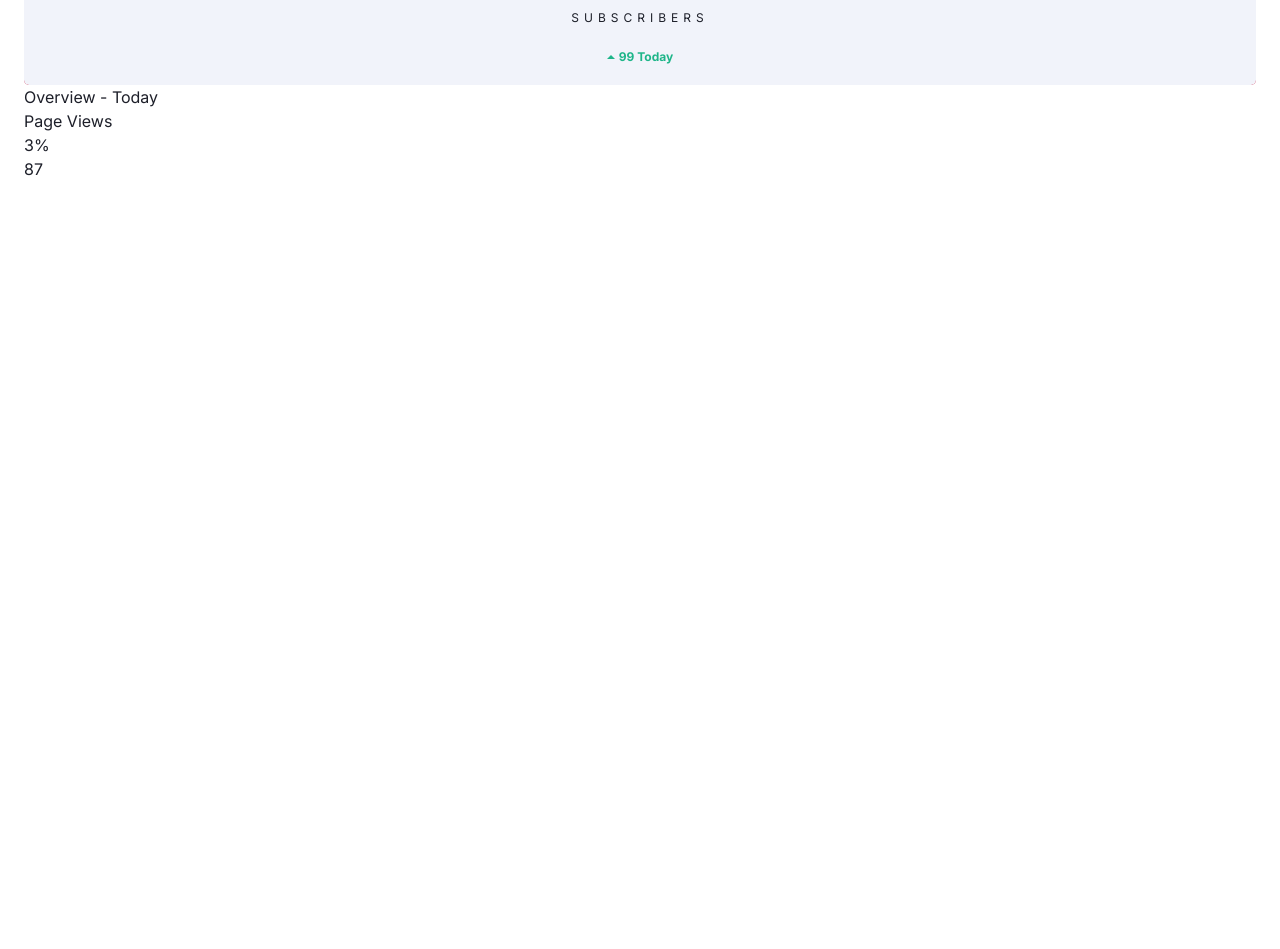
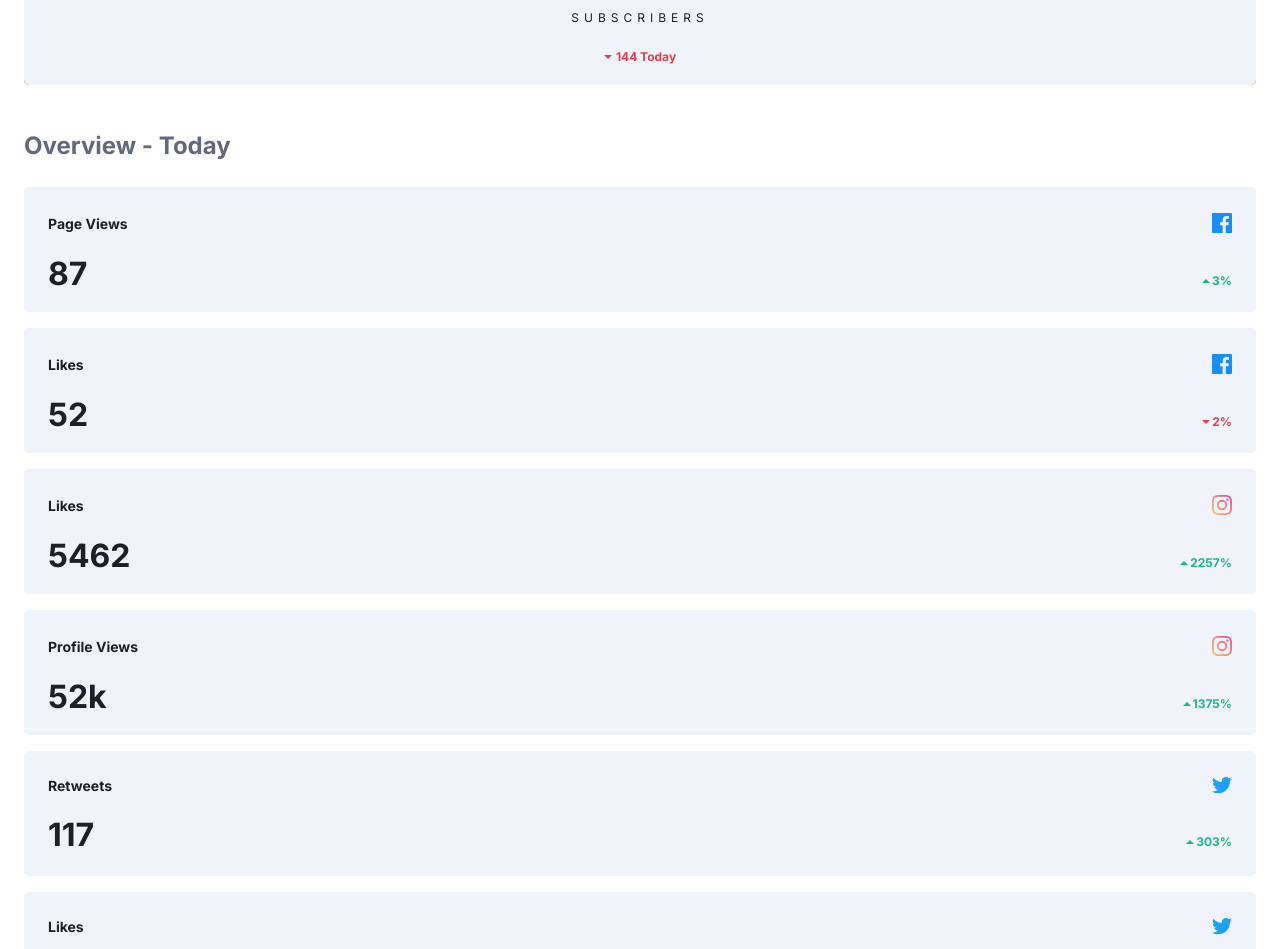
Before and after one commit to jcccc4/social-media-dashboard, a Next.js app: page / in a window 1280 px wide. Shown: the part 1103-2052 px from the top of the page. Before the commit the page ends 1329 px from the top, so only its background shows below. Built offline with nearby package versions, Linux system fonts and the light colour scheme.

Commit message:
Added the Overview Section

```diff
--- a/src/app/components/Headers.tsx
+++ b/src/app/components/Headers.tsx
@@ -3,7 +3,7 @@ import DarkMode from '@/app/utilities/DarkMode'
 function Headers() {
   return (
     <header className="font-bold ">
-      <h1 className="text-header">Social Media Dashboard</h1>
+      <h1 >Social Media Dashboard</h1>
       <p className="text-p text-[#63687D]">Total Followers: 23,004</p>
       <hr className="border border-[#848BAB] border-solid w-full  mt-6 mb-4"/>
       <DarkMode />
--- /dev/null
+++ b/src/app/components/Overview.tsx
@@ -0,0 +1,79 @@
+import React from "react";
+import OverviewStat from "./OverviewStat";
+type Props = {
+  hasFollowerGain: (netChange: number) => boolean;
+};
+
+export default function Overview({ hasFollowerGain }: Props) {
+  return (
+    <section className="mt-[46px] w-full  ">
+      <h1 className="text-[#63687D]">Overview - Today</h1>
+      <ul className="mt-[27px] flex flex-col gap-4">
+        <OverviewStat
+          icon="icon-facebook.svg"
+          alternateText="Facebook Icon"
+          statistic={"Page Views"}
+          statisticCount={"87"}
+          netChange={3}
+          hasFollowerGain={hasFollowerGain}
+        />
+        <OverviewStat
+          icon="icon-facebook.svg"
+          alternateText="Facebook Icon"
+          statistic={"Likes"}
+          statisticCount={"52"}
+          netChange={-2}
+          hasFollowerGain={hasFollowerGain}
+        />
+        <OverviewStat
+          icon="icon-instagram.svg"
+          alternateText="Instagram Icon"
+          statistic={"Likes"}
+          statisticCount={"5462"}
+          netChange={2257}
+          hasFollowerGain={hasFollowerGain}
+        />
+        <OverviewStat
+          icon="icon-instagram.svg"
+          alternateText="Instagram Icon"
+          statistic={"Profile Views"}
+          statisticCount={"52k"}
+          netChange={1375}
+          hasFollowerGain={hasFollowerGain}
+        />
+        <OverviewStat
+          icon="icon-twitter.svg"
+          alternateText="Twitter Icon"
+          statistic={"Retweets"}
+          statisticCount={"117"}
+          netChange={303}
+          hasFollowerGain={hasFollowerGain}
+        />
+        <OverviewStat
+          icon="icon-twitter.svg"
+          alternateText="Twitter Icon"
+          statistic={"Likes"}
+          statisticCount={"507"}
+          netChange={553}
+          hasFollowerGain={hasFollowerGain}
+        />
+        <OverviewStat
+          icon="icon-youtube.svg"
+          alternateText="Youtube Icon"
+          statistic={"Likes"}
+          statisticCount={"107"}
+          netChange={-19}
+          hasFollowerGain={hasFollowerGain}
+        />
+        <OverviewStat
+          icon="icon-youtube.svg"
+          alternateText="Youtube Icon"
+          statistic={"Total Views"}
+          statisticCount={"1407"}
+          netChange={-12}
+          hasFollowerGain={hasFollowerGain}
+        />
+      </ul>
+    </section>
+  );
+}
--- /dev/null
+++ b/src/app/components/OverviewStat.tsx
@@ -0,0 +1,60 @@
+import React from "react";
+import Image from "next/image";
+type Props = {
+  icon: string;
+  alternateText: string;
+  statistic: string;
+  statisticCount: string;
+  netChange: number;
+  hasFollowerGain: (netChange: number) => boolean;
+};
+
+function OverviewStat({
+  icon,
+  alternateText,
+  statistic,
+  statisticCount,
+  netChange,
+  hasFollowerGain,
+}: Props) {
+  return (
+    <li className="h-[125px] px-6 pt-[26px] bg-[#F1F3FA] rounded-[5px]">
+      <ul>
+        <li className="flex justify-between items-center text-statistics font-bold">
+          <span>{statistic}</span>
+          <Image src={`/${icon}`} height={20} width={20} alt={alternateText} />
+        </li>
+
+        <li className="mt-[21px] flex justify-between items-start ">
+          <span className="text-statisticsNumber font-bold">
+            {statisticCount}
+          </span>
+          <span
+            className={`flex gap-[2px] mt-[19px] items-center font-bold text-username ${
+              hasFollowerGain(netChange) ? "text-[#1EB589]" : "text-[#DC414C]"
+            } `}
+          >
+            {hasFollowerGain(netChange) ? (
+              <Image
+                src="/icon-up.svg"
+                height={4}
+                width={8}
+                alt="Follower Gain"
+              />
+            ) : (
+              <Image
+                src="/icon-down.svg"
+                height={4}
+                width={8}
+                alt="Follower Loss"
+              />
+            )}
+            <span>{Math.abs(netChange).toString()}%</span>
+          </span>
+        </li>
+      </ul>
+    </li>
+  );
+}
+
+export default OverviewStat;
--- a/src/app/components/SocialMedia.tsx
+++ b/src/app/components/SocialMedia.tsx
@@ -1,12 +1,14 @@
 import React from "react";
 import Image from "next/image";
 type Props = {
-  border: String;
-  username: String;
-  followerCount: String;
-  followerNetChange: Number;
-  description:String;
-  icon: String;
+  border: string;
+  username: string;
+  followerCount: string;
+  followerNetChange: number;
+  description:string;
+  icon: string;
+  alternateText:string;
+  hasFollowerGain: (netChange: number) => boolean;
 };
 function SocialMedia({
   username,
@@ -15,6 +17,8 @@ function SocialMedia({
   border,
   icon,
   description,
+  alternateText,
+  hasFollowerGain
 }: Props) {
   return (
     <section
@@ -27,7 +31,7 @@ function SocialMedia({
               src={`/${icon}`}
               height={20}
               width={20}
-              alt="Facebook Icon"
+              alt={alternateText}
             />
             {username}
           </li>
@@ -35,15 +39,24 @@ function SocialMedia({
             {followerCount.toString()}
           </li>
           <li className="text-username mt-[9px] tracking-[5px]">{description}</li>
-          <li className="mt-[24px] font-bold text-username text-[#1EB589] flex items-center gap-1">
+          <li className={`mt-[24px] font-bold text-username flex items-center gap-1 ${hasFollowerGain(followerNetChange) ? "text-[#1EB589]" : "text-[#DC414C]"}`}>
+          {hasFollowerGain(followerNetChange) ? (
               <Image
                 src="/icon-up.svg"
                 height={4}
                 width={8}
                 alt="Follower Gain"
               />
+            ) : (
+              <Image
+                src="/icon-down.svg"
+                height={4}
+                width={8}
+                alt="Follower Loss"
+              />
+            )}
             <span>
-              <span>{followerNetChange.toString()}</span> Today
+              <span>{Math.abs(followerNetChange).toString()}</span> Today
             </span>
           </li>
         </ul>
--- /dev/null
+++ b/src/app/components/SocialMediaList.tsx
@@ -0,0 +1,52 @@
+import React from "react";
+import SocialMedia from "./SocialMedia";
+type Props = {
+  hasFollowerGain: (netChange: number) => boolean;
+};
+
+export default function SocialMediaList({ hasFollowerGain }: Props) {
+  return (
+    <>
+      <SocialMedia
+        border="bg-[#178FF5]"
+        username="@nathanf"
+        followerCount="1987"
+        followerNetChange={12}
+        description="FOLLOWERS"
+        icon="icon-facebook.svg"
+        alternateText="Facebook Icon"
+        hasFollowerGain={hasFollowerGain}
+      />
+      <SocialMedia
+        border="bg-[#1DA1F2]"
+        username="@nathanf"
+        followerCount="1044"
+        followerNetChange={99}
+        description="FOLLOWERS"
+        icon="icon-twitter.svg"
+        alternateText="Twitter Icon"
+        hasFollowerGain={hasFollowerGain}
+      />
+      <SocialMedia
+        border="bg-gradient-to-l from-[#DF4896] via-[#EE877E] to-[#FDC366]"
+        username="@realnathanf"
+        followerCount="11k"
+        followerNetChange={1099}
+        description="FOLLOWERS"
+        icon="icon-instagram.svg"
+        alternateText="Instagram Icon"
+        hasFollowerGain={hasFollowerGain}
+      />
+      <SocialMedia
+        border="bg-[#C4032B]"
+        username="Nathan F."
+        followerCount="82349"
+        followerNetChange={-144}
+        description="SUBSCRIBERS"
+        icon="icon-youtube.svg"
+        alternateText="Youtube Icon"
+        hasFollowerGain={hasFollowerGain}
+      />
+    </>
+  );
+}
--- a/src/app/globals.css
+++ b/src/app/globals.css
@@ -1,3 +1,9 @@
 @tailwind base;
 @tailwind components;
 @tailwind utilities;
+
+@layer base {
+    h1{
+        @apply text-header font-bold
+    }
+};
--- a/src/app/page.tsx
+++ b/src/app/page.tsx
@@ -1,28 +1,21 @@
 import Header from "@/app/components/Headers";
-import SocialMedia from "@/app/components/SocialMedia";
+import SocialMediaList from "@/app/components/SocialMediaList";
+import Overview from "@/app/components/Overview";
 export default function Home() {
+    const hasFollowerGain = (netChange: number): boolean => {
+      if (netChange >= 0) {
+        return true;
+      }
+      return false;
+    };
   return (
     <>
       <section className="bg-[#F7F9FF] absolute top-0 left-0 w-full h-[216px] rounded-b-[20px] -z-10 dark:bg-[#20222F]"></section>
 
-      <main className="relative mt-9 m-6 x-6 mb-[45px] ">
+      <main className="relative mt-9 mx-6 ">
         <Header />
-        <SocialMedia border={"bg-[#178FF5]"} username={'@nathanf'} followerCount={'1987'} followerNetChange={12} description={'FOLLOWERS'} icon={'icon-facebook.svg'}/>
-        <SocialMedia border={"bg-[#1DA1F2]"} username={'@nathanf'} followerCount={'1044'} followerNetChange={99} description={'FOLLOWERS'} icon={'icon-twitter.svg'}/>
-        <SocialMedia border={"bg-gradient-to-l from-[#DF4896] via-[#EE877E] to-[#FDC366]"} username={'@realnathanf'} followerCount={'11k'} followerNetChange={1099} description={'FOLLOWERS'} icon={'icon-instagram.svg'}/>
-        <SocialMedia border={"bg-[#C4032B]"} username={'Nathan F.'} followerCount={'82349'} followerNetChange={99} description={'SUBSCRIBERS'} icon={'icon-instagram.svg'}/>
-
-        {/* @nathanf 1044 Followers 99 Today @realnathanf 11k
-      Followers 1099 Today Nathan F. 8239 Subscribers 144 Today  */}
-        <h1>Overview - Today</h1>
-        <section>
-          <section>Page Views</section>
-          <section> 3% </section>
-          <section>87</section>
-        </section>
-
-        {/* Likes 52 2% Likes 5462 2257% Profile Views 52k 1375%
-      Retweets 117 303% Likes 507 553% Likes 107 19% Total Views 1407 12% */}
+        <SocialMediaList hasFollowerGain={hasFollowerGain} />
+        <Overview hasFollowerGain={hasFollowerGain}/>
       </main>
     </>
   );
--- a/tailwind.config.js
+++ b/tailwind.config.js
@@ -13,7 +13,8 @@ module.exports = {
         p: ["14px", "17px"],
         username: ["12px", "15px"],
         followerCount: ["56px", "48px"],
-
+        statistics: ['14px','17px'],
+        statisticsNumber: ['32px','39px']
       },
     },
   },
```
Also changed, not shown: src/app/components/sample.tsx (deleted). Lines whose indentation alone changed are shown as unchanged.
